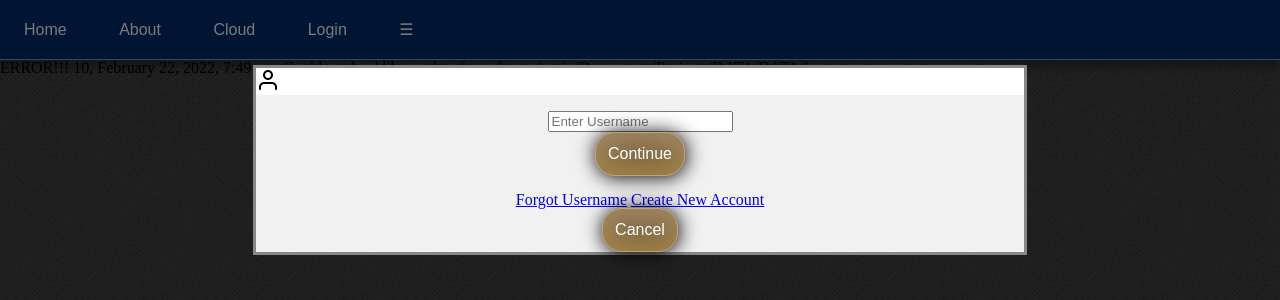
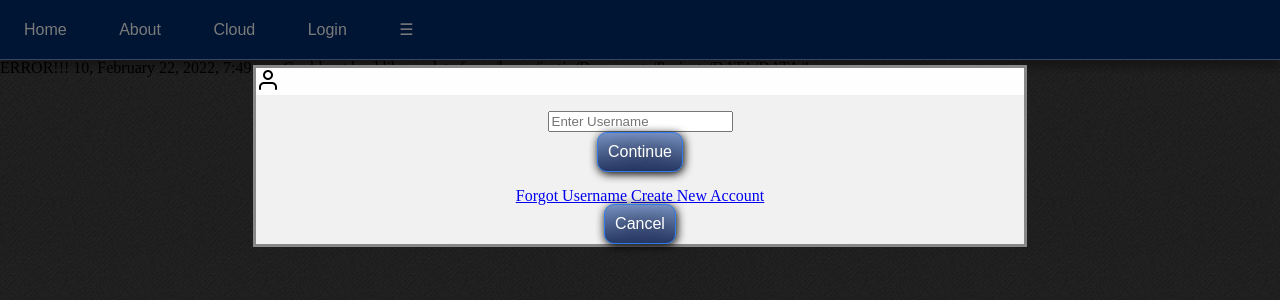
Before and after one commit to zelon88/HRCloud3, a PHP site: page /Resources/Themes/DEFAULT/Home.php in a window 1280 px wide, after a click on "Login". Shown: the top 300 px of the page. Run offline with PHP 8.4, Linux system fonts and the light colour scheme.

Commit message:
v0.8.3 - Working on UI.
-Working on login UI.
-Tweaking buttons, styles, flow.
-Renamed 'loginModalStyles.css' to 'modalStyles.css' because I plan to use the modals for more than just login purposes.

```diff
--- a/Resources/Styles/buttons.css
+++ b/Resources/Styles/buttons.css
@@ -7,7 +7,7 @@ Licensed Under GNU GPLv3
 https://www.gnu.org/licenses/gpl-3.0.html
 
 Author: Justin Grimes
-Date: 2/20/2022
+Date: 2/21/2022
 <3 Open-Source
 
 This CSS file determines the stylesheet for buttons.
@@ -15,41 +15,39 @@ This CSS file determines the stylesheet for buttons.
 
 /* Classes */
 .BUTTON_1 {
-   background: #9E8362;
-   background-image: -webkit-linear-gradient(top, #9E8362, #9E8047);
-   background-image: -moz-linear-gradient(top, #9E8362, #9E8047);
-   background-image: -ms-linear-gradient(top, #9E8362, #9E8047);
-   background-image: -o-linear-gradient(top, #9E8362, #9E8047);
-   background-image: -webkit-gradient(to bottom, #9E8362, #9E8047);
-   -webkit-border-radius: 20px;
-   -moz-border-radius: 20px;
-   border-radius: 20px;
+   background: #7892C2;
+   background-image: -webkit-linear-gradient(top, #7892C2, #283966);
+   background-image: -moz-linear-gradient(top, #7892C2, #283966);
+   background-image: -ms-linear-gradient(top, #7892C2, #283966);
+   background-image: -o-linear-gradient(top, #7892C2, #283966);
+   background-image: -webkit-gradient(to bottom, #7892C2, #283966);
+   -webkit-border-radius: 10px;
+   -moz-border-radius: 10px;
+   border-radius: 10px;
    color: #FFFFFF;
    font-family: Arial;
    font-size: 16px;
    font-weight: 100;
-   padding: 12px;
-   -webkit-box-shadow: 1px 1px 20px 0 #000000;
-   -moz-box-shadow: 1px 1px 20px 0 #000000;
-   box-shadow: 1px 1px 20px 0 #000000;
+   padding: 10px;
+   -webkit-box-shadow: 1px 2px 10px 0 #000000;
+   -moz-box-shadow: 1px 2px 10px 0 #000000;
+   box-shadow: 1px 2px 10px 0 #000000;
    text-shadow: 1px 1px 20px #000000;
-   border: solid #C2A878 1px;
+   border: solid #337FED 1px;
    text-decoration: none;
    display: inline-block;
    cursor: pointer;
-   text-align: center;
-}
+   text-align: center; }
 
 .BUTTON_1:hover {
-   border: solid #C2A878 1px;
-   background: #B08F5E;
-   background-image: -webkit-linear-gradient(top, #B08F5E, #9E8047);
-   background-image: -moz-linear-gradient(top, #B08F5E, #9E8047);
-   background-image: -ms-linear-gradient(top, #B08F5E, #9E8047);
-   background-image: -o-linear-gradient(top, #B08F5E, #9E8047);
-   background-image: -webkit-gradient(to bottom, #B08F5E, #9E8047);
-   -webkit-border-radius: 20px;
-   -moz-border-radius: 20px;
-   border-radius: 20px;
-   text-decoration: none;
-}
+   border: solid #4E6096 1px;
+   background: #7892C2;
+   background-image: -webkit-linear-gradient(top, #7892C2, #4E6096);
+   background-image: -moz-linear-gradient(top, #7892C2, #4E6096);
+   background-image: -ms-linear-gradient(top, #7892C2, #4E6096);
+   background-image: -o-linear-gradient(top, #7892C2, #4E6096);
+   background-image: -webkit-gradient(to bottom, #7892C2, #4E6096);
+   -webkit-border-radius: 10px;
+   -moz-border-radius: 10px;
+   border-radius: 10px;
+   text-decoration: none; }
--- a/Resources/Styles/navigationStyles.css
+++ b/Resources/Styles/navigationStyles.css
@@ -7,7 +7,7 @@ Licensed Under GNU GPLv3
 https://www.gnu.org/licenses/gpl-3.0.html
 
 Author: Justin Grimes
-Date: 2/20/2022
+Date: 2/21/2022
 <3 Open-Source
 
 This CSS file determines the stylesheet for the top navigation bar.
@@ -20,16 +20,19 @@ ul {
   font: 1.5rem/1.7rem Arial, sans-serif;
   background-color: #025;
   box-shadow: 0 0.5rem 0.5rem rgba(0, 0, 0, 0.3); }
+
 li {
   position: relative;
   display: inline-block;
   list-style: none; }
+
 li a {
   display: block;
   padding: 1rem 1.5rem;
   color: #ccc;
   text-decoration: none;
   transition: background 0.2s; }
+
 li a:hover {
   color: white;
   background: #57a; }
@@ -84,3 +87,11 @@ li a:hover {
   position: absolute;
   left: -999rem;
   top: 0; }
+
+.close-button {
+  float: right;
+  margin: 4px; }
+
+.avatar-small {
+  float: left;
+  margin: 4px; }
--- a/Resources/Styles/style.css
+++ b/Resources/Styles/style.css
@@ -7,7 +7,7 @@ Licensed Under GNU GPLv3
 https://www.gnu.org/licenses/gpl-3.0.html
 
 Author: Justin Grimes
-Date: 2/20/2022
+Date: 2/21/2022
 <3 Open-Source
 
 This CSS file determines the main default stylesheet for the application.
@@ -15,18 +15,18 @@ This CSS file determines the main default stylesheet for the application.
 
 /* Global Settings */
 html {
-    height: 100%;
-}
+    height: 100%; }
+
 body {
   height: 100%;
   font: Arial;
   margin: 0;
   padding: 0;
-  background: #ffffff; /*White*/
-}
+  background: #ffffff; /*White*/ }
+
 input{
-  box-sizing:border-box;
-}
+  box-sizing:border-box; }
+
 input[type=submit] {
   height: 25px;
   width: 133px;
@@ -65,65 +65,63 @@ input[type=submit] {
   filter:progid:DXImageTransform.Microsoft.gradient(startColorstr='#476e9e', endColorstr='#7892c2',GradientType=0); /*Dark blue-light blue gradient*/
   background-color:#476e9e; /*Dark blue*/
   position:relative;
-  top:1px;
-}
+  top:1px; }
+
 hr {
-  clear:both;
-  display:block;
+  clear: both;
+  display: block;
   width: 96%;
-  background-color:#FFFF00; /*Yellow*/
-  height: 1px;
-}
+  height: 1px; }
 
 /* Classes */
 .iframer ul {
-  background-color: #ffffff; /*White*/
-}
+  background-color: #ffffff; /*White*/ }
+
 .nav ul {
   list-style: none;
   background-color: #444; /*Dark Grey*/
   text-align: center;
   padding: 0;
-  margin: 0;
-}
+  margin: 0; }
+
 .nav li {
   font-family: 'Arial', 'Arial';
   font-size: 1.2em;
   line-height: 40px;
   height: 40px;
-  border-bottom: 1px solid #888; /*Light Grey*/
-}
+  border-bottom: 1px solid #888; /*Light Grey*/ }
+
 .nav a {
   text-decoration: none;
   color: #fff;
   display: block;
-  transition: .3s background-color;
-}
+  transition: .3s background-color; }
+
 .nav a:hover {
-  background-color: #1B3656; /*Very Light Grey*/
-}
+  background-color: #1B3656; /*Very Light Grey*/ }
+
 .nav a.active {
   background-color: #fff; /*White*/
   color: #444; /*Dark Grey*/
-  cursor: default;
-}
+  cursor: default; }
+
 @media screen and (min-width: 600px) {
   .nav li {
     width: 120px;
     border-bottom: none;
     height: 50px;
     line-height: 50px;
-    font-size: 1.4em;
-  }
+    font-size: 1.4em; }
+
   /* Option 1 - Display Inline */
   .nav li {
     display: inline-block;
-    margin-right: -4px;
-  }
+    margin-right: -4px; }
+
   .centerdiv {
     float: center;
-    max-width: 650px;
-  }
+    max-width: 650px; }
+
    .button {
     height: 18px;
     width: 35px;
@@ -152,8 +150,7 @@ hr {
     margin-left:4px;
     margin-right:4px;
     text-decoration:none;
-    text-shadow:0px 1px 0px #283966; /*Dark blue 3(Darker)*/
-  }
+    text-shadow:0px 1px 0px #283966; /*Dark blue 3(Darker)*/ }
 
     /* Options 2 - Float
     .nav li {
```
Also changed, not shown: Resources/Styles/meyers-reset.css (+14 -15 lines), Resources/Styles/modalStyles.css (added, +80 -0 lines).
